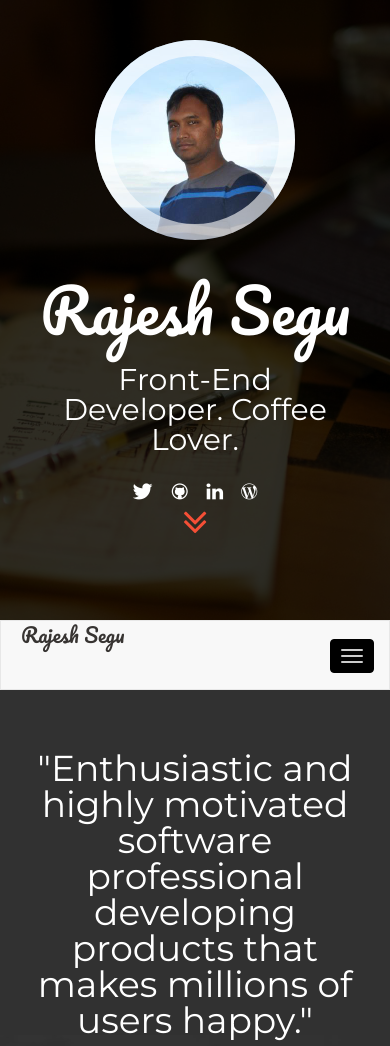
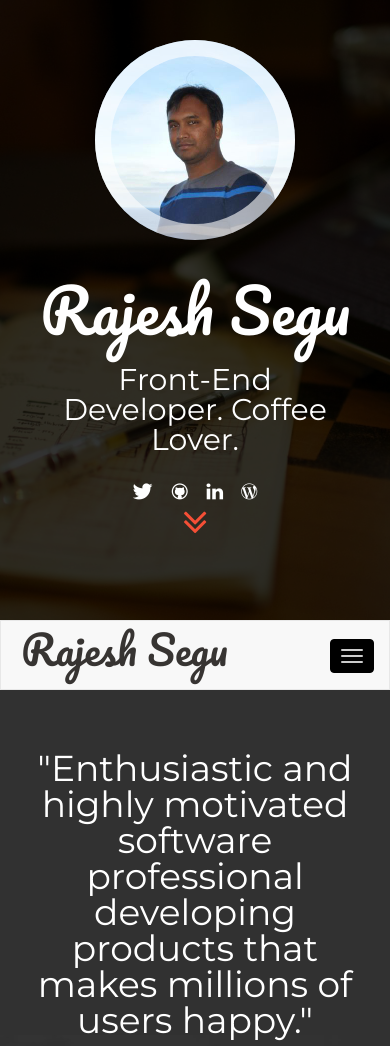
Before and after one commit to rajeshsegu/rajeshsegu.github.io, a plain HTML site: page index.html in a window 390 px wide. Shown: the top 1046 px of the page. Drawn offline with nearby package versions, Linux system fonts and the light colour scheme; some packages are replaced by stand-ins of ours; a script that the page names is missing.

Commit message:
Fix responsive style

```diff
--- a/css/responsive.css
+++ b/css/responsive.css
@@ -104,9 +104,6 @@ Responsive
     #twitter_feed {
         display: none;
     }
-    .navbar-name {
-        font-size:20px;
-    }
     .timeline{
         background: url("../img/line.gif") repeat-y scroll 226px 0 rgba(0, 0, 0, 0);
         margin-left: 0px;
```
